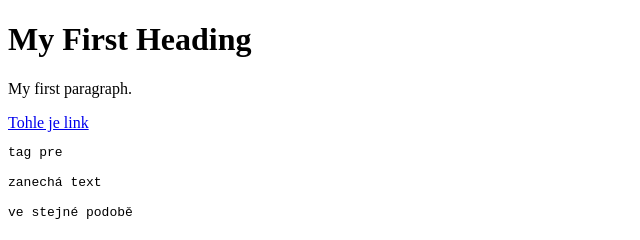
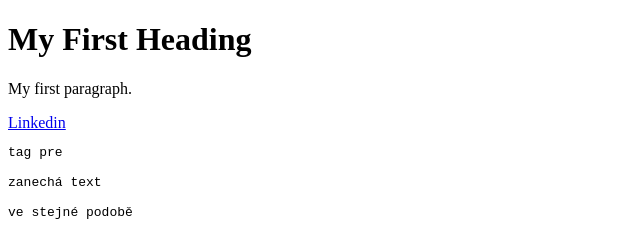
Before and after one commit to Vojtech-M/Vojtech-M.github.io, a plain HTML site: page index.html in a window 1280 px wide. Shown: the top 240 px of the page, 0-640 px from the left. Drawn offline with Linux system fonts and the light colour scheme.

Commit message:
adding link to Linkedin profile

```diff
--- a/index.html
+++ b/index.html
@@ -10,7 +10,7 @@
 
 
 <body>
-<a href= "https://mapy.cz/zakladni?x=15.6252330&y=49.8022514&z=8"> Tohle je link</a>
+<a href= "www.linkedin.com/in/vojtěch-michal"> Linkedin</a>
 
 <pre>
 tag pre
@@ -26,5 +26,7 @@
 
 </pre>
 
+
+
 </body>
 </html>
```
